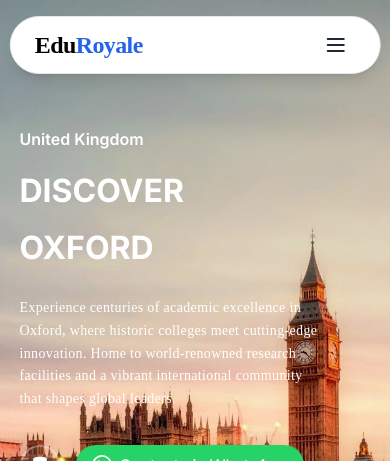
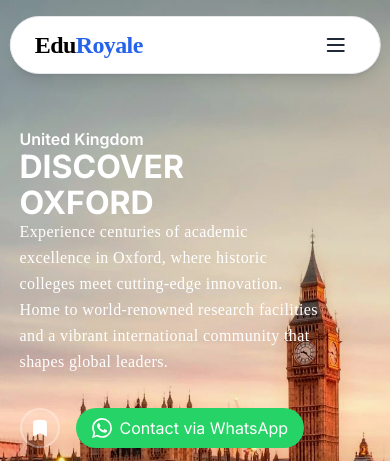
Before and after one commit to rinoykj007/Eduroyale, a React (Vite) app: page / in a window 390 px wide. Shown: the top 461 px of the page. Built offline with nearby package versions, Linux system fonts and the light colour scheme.

Commit message:
Adjust text spacing in Carousel component for better mobile and desktop view

```diff
--- a/src/components/Carousel.tsx
+++ b/src/components/Carousel.tsx
@@ -141,20 +141,20 @@ export default function Carousel() {
                   transitionTimingFunction: "cubic-bezier(0.4, 0, 0.2, 1)",
                 }}
               >
-                <div className="mb-[clamp(0.5rem,2vh,2rem)]">
-                  <h2 className="text-white text-[clamp(1rem,2.5vw,2.5rem)] font-semibold mb-[clamp(0.25rem,1vh,1rem)]">
+                <div>
+                  <h2 className="text-white text-[clamp(1rem,2.5vw,2.5rem)] font-semibold">
                     {item.place}
                   </h2>
                 </div>
-                <div className="space-y-[clamp(0.25rem,1vh,1rem)]">
+                <div className="-mt-2 sm:-mt-3">
                   <h1 className="text-white text-[clamp(2rem,5vw,5rem)] font-bold">
                     {item.title}
                   </h1>
-                  <h1 className="text-white text-[clamp(2rem,5vw,5rem)] font-bold mb-[clamp(0.5rem,2vh,2rem)]">
+                  <h1 className="text-white text-[clamp(2rem,5vw,5rem)] font-bold -mt-3 sm:-mt-5">
                     {item.title2}
                   </h1>
                 </div>
-                <div className="mt-[clamp(1rem,3vh,3rem)] w-full text-[clamp(0.875rem,1.25vw,1.25rem)] leading-relaxed text-[#FFFFFF] font-['Manrope'] tracking-wide font-medium">
+                <div className="-mt-2 sm:-mt-3 w-full text-[clamp(1rem,1.5vw,1.5rem)] leading-relaxed text-[#FFFFFF] font-['Manrope'] tracking-wide font-medium">
                   {item.description}
                 </div>
                 <div className="mt-[clamp(1rem,4vh,4rem)] flex items-center gap-[clamp(1rem,2vw,2rem)]">
```
